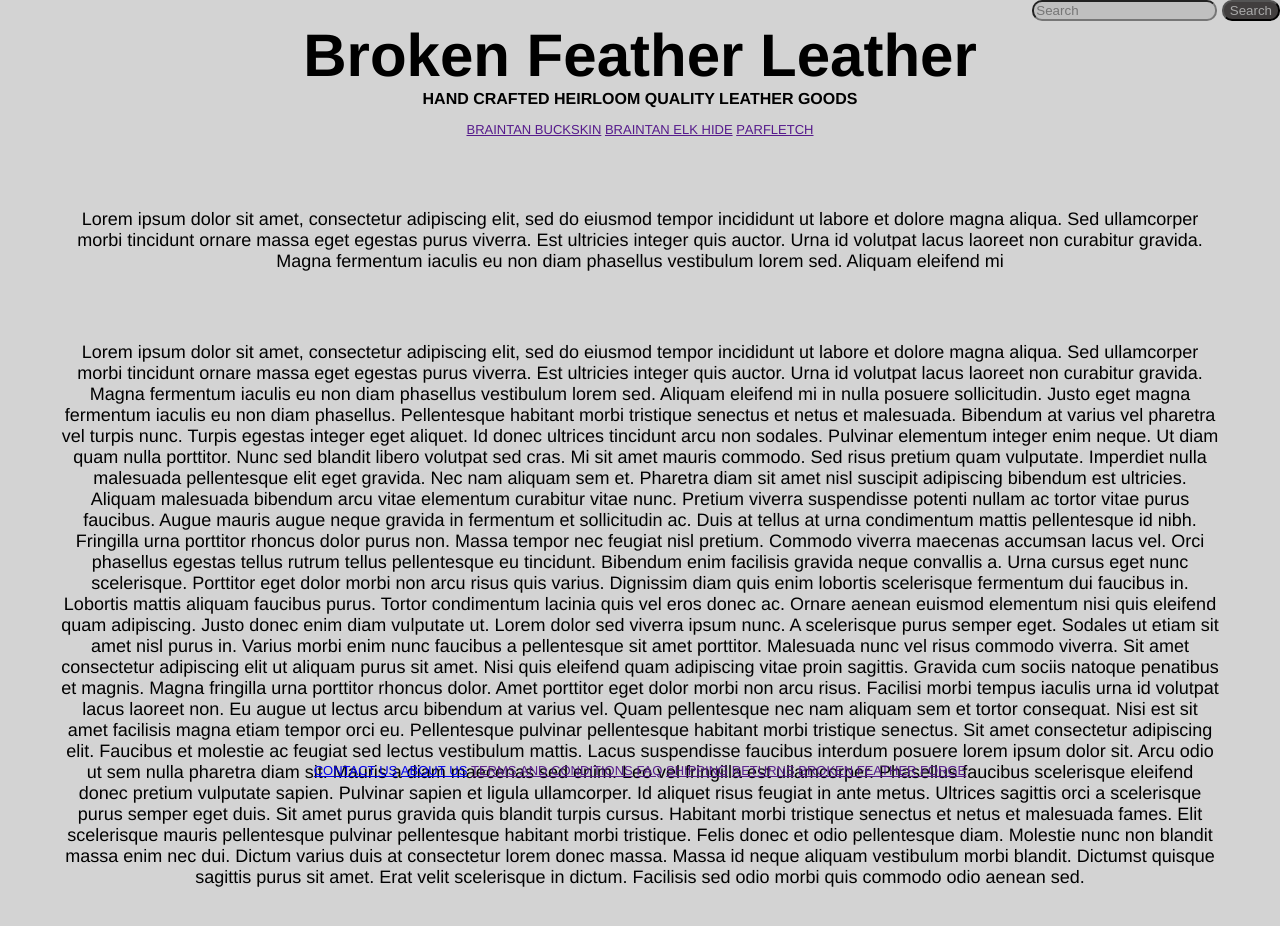
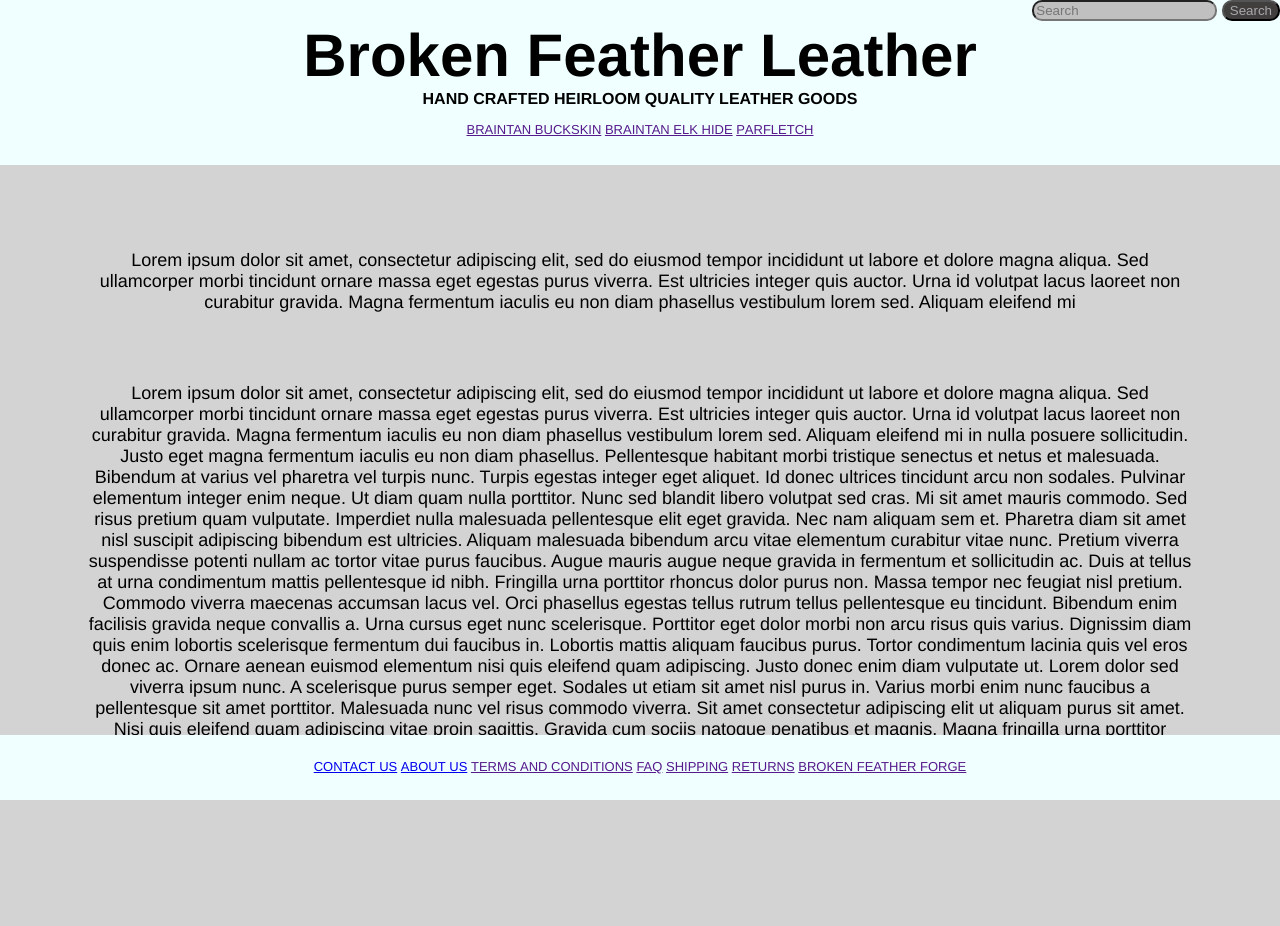
Before and after one commit to jkope/BrokenFeatherLeather, a plain HTML site: page index.html in a window 1280 px wide. After the commit the page ends 800 px from the top, so only its background shows below. Drawn offline with Linux system fonts and the light colour scheme.

Commit message:
play with flex box and fix header and footer with scrolling main section

```diff
--- a/css/style.css
+++ b/css/style.css
@@ -5,10 +5,20 @@
     /* padding: 0px; */
 }
 header{
+    position: fixed;
     text-align: center;
+    top: 0px;
+    height: 165px;
+    width: 100%;
+    background-color: azure;
 }
 h1 {
     font-size: 60px;
+}
+#container{
+    display: flex;
+    flex-direction: column;
+    height: 100%;
 }
 #search{
     border-radius: 10px;
@@ -27,10 +37,21 @@ body {
     font-family: helvetica neue,Helvetica,Arial,sans-serif;
     color: black;
     background-color: lightgrey;
+    height: 100%;
+}
+main {
+    position: fixed;
+    top: 165px;
+    bottom: 65px;
+    width: 100%;
+    overflow: auto;
+}
+.item{
+    flex: 1;
+    overflow: auto;
 }
 .text {
     padding: 10px;
-    position: relative;
     width: fit-content;
     text-align: center;
     font-size: 18px;
@@ -47,37 +68,30 @@ ul {
 li{
     display: inline;
 }
-
  p {
    border-style: dashed;
  }
- .center {
-    position: relative;
-    width: fit-content;
-    text-align: center;
-    font-size: 18px;
- }
- .container {
-     width: 20vw;
-     height: 20vh;
- }
- .bgColor{
+.bgColor{
      background-color: blue
  }
-.right {
-     float: right;
+ .pad{
+     padding: 25px;
  }
  .white{
      color: white;
  }
-.bottom{
-    float:bottom;
-}
+ .right{
+     width: 100%;
+     align-content: right;
+ }
 #footer{
     position: fixed;
     width: 100%;
+    height: 65px;
     bottom: 0%;
+    flex-shrink: 0;
     text-align: center;
+    padding-top: 20px;
     padding-bottom: 20px;
-    z-index: 1;
+    background-color: azure;
 }
--- a/index.html
+++ b/index.html
@@ -8,7 +8,8 @@
     <link rel="stylesheet" type="text/css" href="css/style.css">
 </head>
 <body>
-    <header>
+    <div id="container">
+    <header class="item">
         <form role="search">
             <div align="right">
                 <input type="search" id="search" placeholder="Search">
@@ -29,7 +30,8 @@
        </ul>
     </nav>
     </header>
-    <div>
+    <main class="item">
+        <div class="pad">
             <div class="text">
                  Lorem ipsum dolor sit amet, consectetur adipiscing elit, sed do eiusmod tempor incididunt ut labore et dolore magna aliqua.
                 Sed ullamcorper morbi tincidunt ornare massa eget egestas purus viverra. Est ultricies integer quis auctor. Urna id volutpat
@@ -69,9 +71,8 @@
             sed odio morbi quis commodo odio aenean sed.
             </div>
         </div>
-
-</body>
-<footer id="footer">
+    </main>
+<footer id="footer" class="item">
         <ul>
             <li><a href="pages/contact/contact.html">Contact us</a></li>
             <li><a href="pages/about/about.html">About Us</a> </li>
@@ -82,4 +83,6 @@
             <li><a href="">Broken Feather Forge</a></li>
         </ul>
 </footer>
+    </div>
+</body>
 </html>
```
Lines whose indentation alone changed are shown as unchanged.
